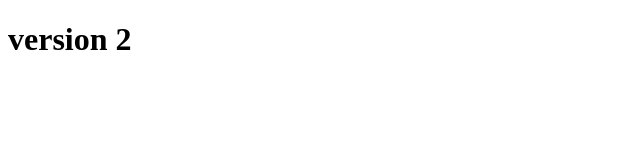
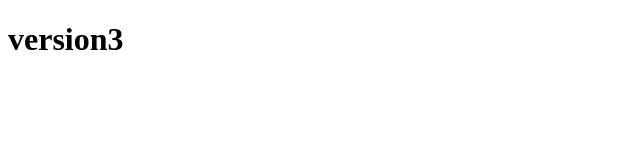
Before and after one commit to Gyan9090/Orange_hrm, a plain HTML site: page index.html in a window 1280 px wide. Shown: the full height of the page, 0-640 px from the left. Drawn offline with Linux system fonts and the light colour scheme.

Commit message:
This is version v3

```diff
--- a/index.html
+++ b/index.html
@@ -6,6 +6,6 @@
     <title>Document</title>
 </head>
 <body>
-    <h1>version 2 </h1>
+    <h1>version3 </h1>
 </body>
 </html>
```
